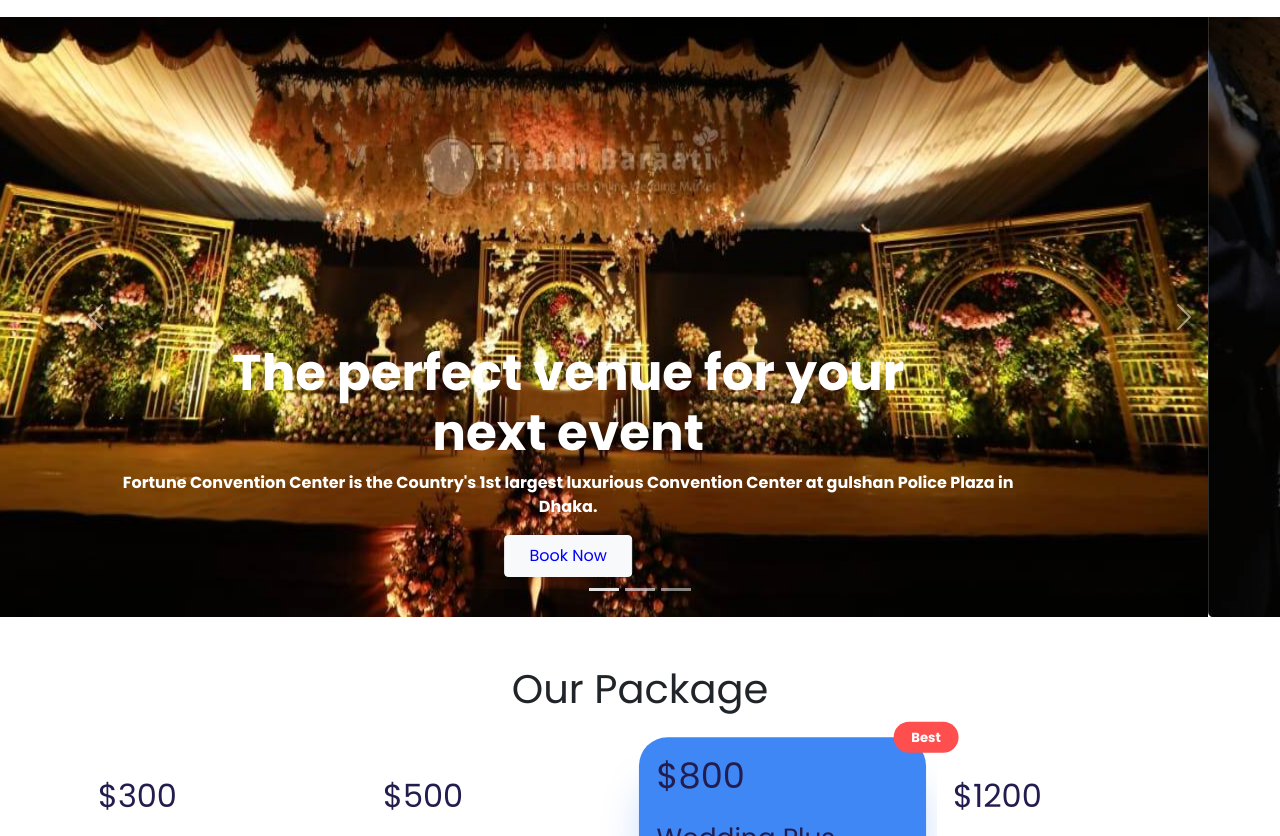
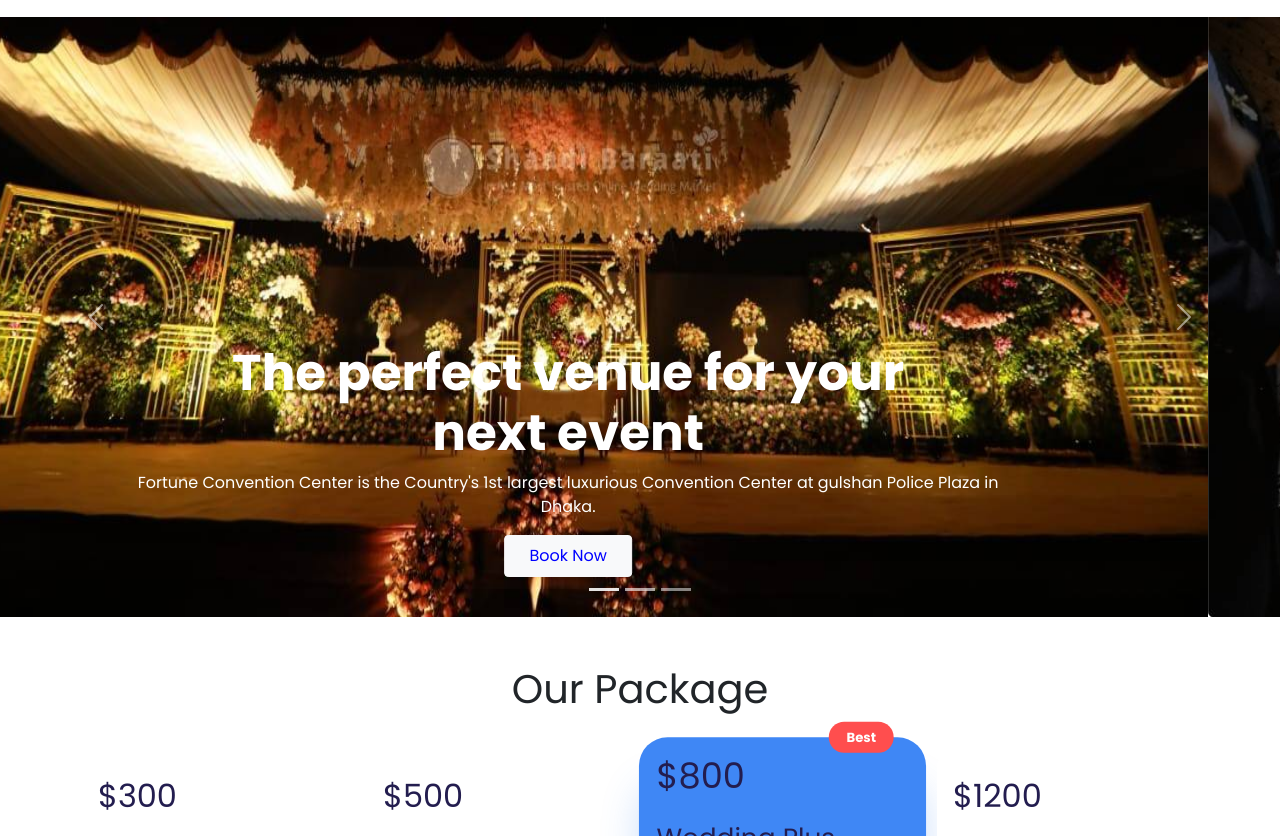
Before and after one commit to khaled39ab/Convention-Center, a plain HTML site: page index.html in a window 1280 px wide. Shown: the part 77-913 px from the top of the page. Drawn offline with nearby package versions, Linux system fonts and the light colour scheme.

Commit message:
Fixed some bugs

```diff
--- a/CSS/style.css
+++ b/CSS/style.css
@@ -1,13 +1,12 @@
 /* font  */
 @import url('https://fonts.googleapis.com/css2?family=Poppins:wght@400;700&display=swap');
-/* @import url('https://fonts.googleapis.com/css2?family=Poppins:wght@700&display=swap'); */
 
 *{
     margin: 0;
     scroll-behavior: smooth;
 }
 body{
-    font-weight: 700;
+    /* font-weight: 700 !important; */
     font-family: 'Poppins', sans-serif;
 }
 
--- a/index.html
+++ b/index.html
@@ -161,7 +161,7 @@
                         <div class="card-body position-relative">
                             <h2 class="card-title pb-3">$800</h2>
                             <span
-                                class="position-absolute top-0 start-100 translate-middle badge rounded-pill best-badge py-2 px-3">
+                                class="position-absolute top-0 end-0 translate-middle badge rounded-pill best-badge py-2 px-3">
                                 Best
                             </span>
                             <h4 class="card-title pb-3">Wedding Plus</h4>
```
